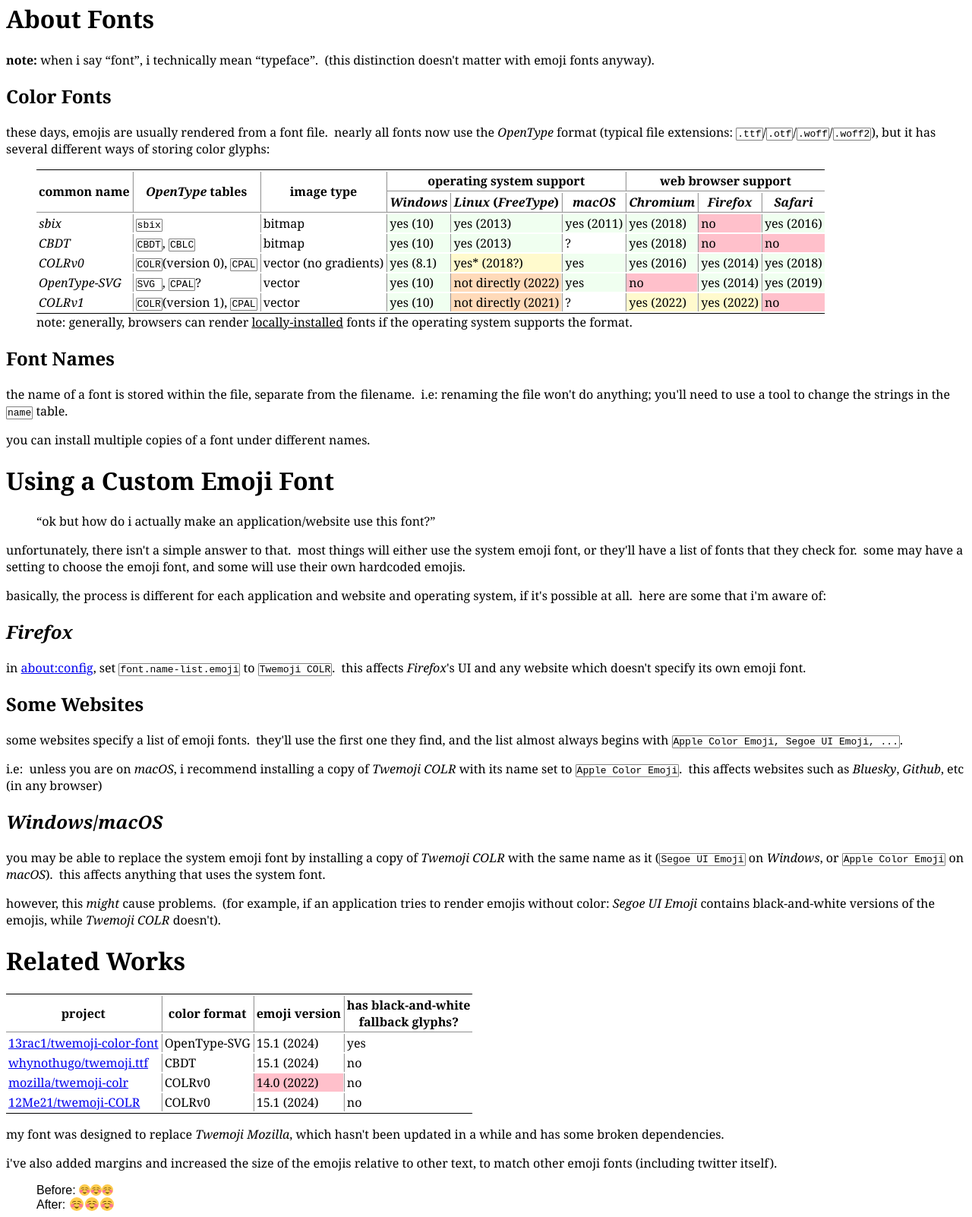
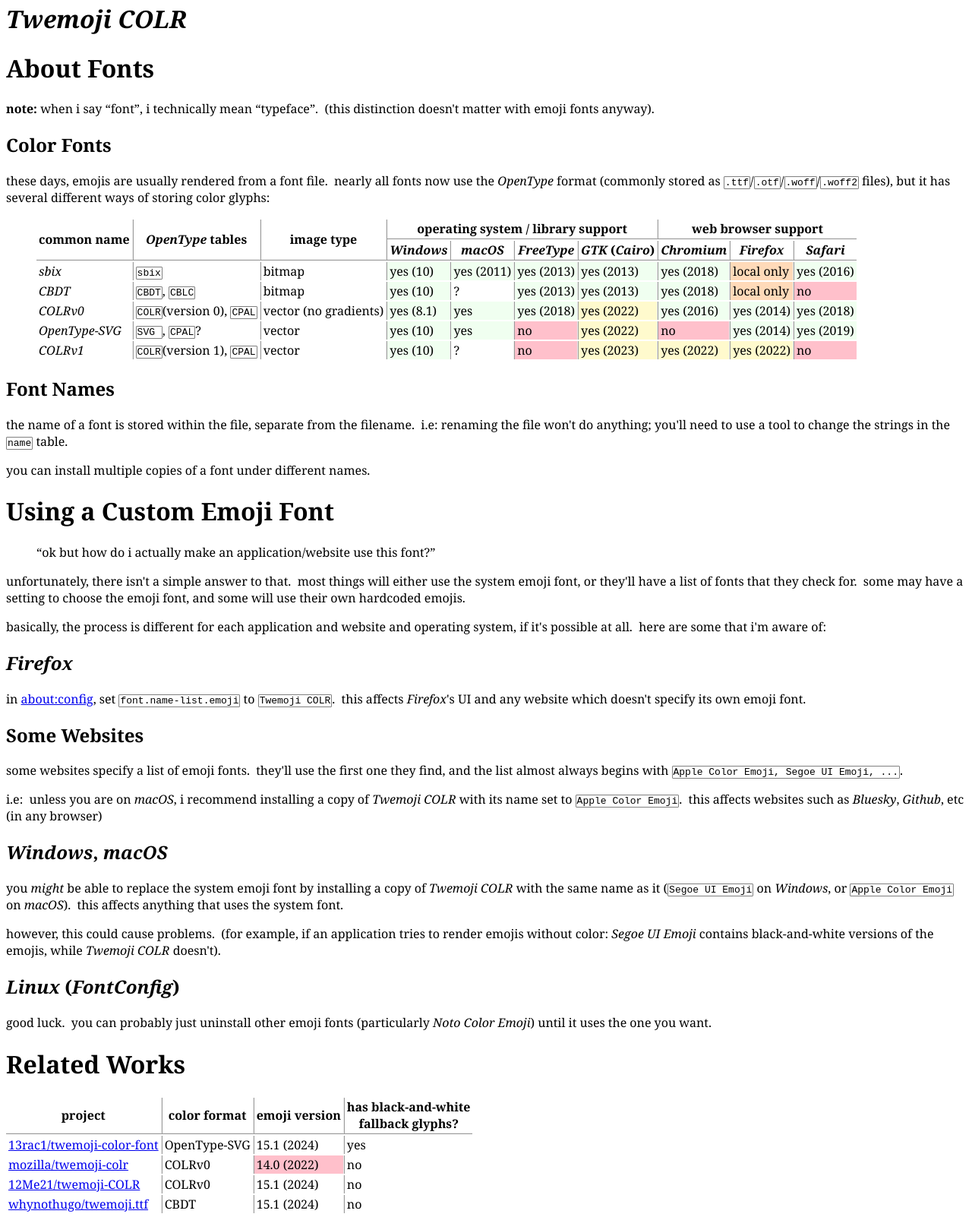
Before and after one commit to 12Me21/twemoji-COLR, a website: page readme.html in a window 1280 px wide. Shown: the part 18-1620 px from the top of the page at 76% size. Drawn offline with Linux system fonts and the light colour scheme.

Commit message:
compat table etc

```diff
--- a/readme.html
+++ b/readme.html
@@ -11,8 +11,8 @@
 	}
 
 	table {
-		border-top: 1px solid;
-		border-bottom: 1px solid;
+		//border-top: 1px solid;
+		//border-bottom: 1px solid;
 		border-spacing: 0px 2px;
 	}
 	tr>* {
@@ -27,38 +27,34 @@
 	}
 </style>
 
+<h1><i>Twemoji COLR</i></h1>
+<p>
+
 <h1>About Fonts</h1>
 <aside><b>note:</b> when i say <q>font</q>, i technically mean <q>typeface</q>.&nbsp; (this distinction doesn't matter with emoji fonts anyway).</aside>
 <h2>Color Fonts</h2>
-<p>these days, emojis are usually rendered from a font file.&nbsp; nearly all fonts now use the <i>OpenType</i> format (typical file extensions: <code>.ttf</code>/<code>.otf</code>/<code>.woff</code>/<code>.woff2</code>), but it has several different ways of storing color glyphs:
-
+<p>these days, emojis are usually rendered from a font file.&nbsp; nearly all fonts now use the <i>OpenType</i> format (commonly stored as <code>.ttf</code>/<code>.otf</code>/<code>.woff</code>/<code>.woff2</code> files), but it has several different ways of storing color glyphs:
 <figure>
 <table>
-	<tr><th rowspan=2>common name<th rowspan=2><i>OpenType</i> tables<th rowspan=2>image type<th colspan=3>operating system support<th colspan=3>web browser support</tr>
-	<tr><th><i>Windows</i><th><i>Linux</i> (<i>FreeType</i>)<th><i>macOS</i><th><i>Chromium</i><th><i>Firefox</i><th><i>Safari</i></tr>
+	<tr><th rowspan=2>common name<th rowspan=2><i>OpenType</i> tables<th rowspan=2>image type<th colspan=4>operating system / library support<th colspan=3>web browser support</tr>
+	<tr><th><i>Windows</i><th><i>macOS</i><th><i>FreeType</i><th><i>GTK</i> (<i>Cairo</i>)<th><i>Chromium</i><th><i>Firefox</i><th><i>Safari</i>
 
 	<tr><td><i>sbix</i><td><code>sbix</code><td>bitmap
-	<td bgcolor=honeydew>yes (10)<td bgcolor=honeydew>yes (2013)<td bgcolor=honeydew>yes (2011)<td bgcolor=honeydew>yes (2018)<td bgcolor=pink>no<td bgcolor=honeydew>yes (2016)
-	</tr>
+	<td bgcolor=honeydew>yes (10)<td bgcolor=honeydew>yes (2011)<td bgcolor=honeydew>yes (2013)<td bgcolor=honeydew>yes (2013)<td bgcolor=honeydew>yes (2018)<td bgcolor=peachpuff>local only<td bgcolor=honeydew>yes (2016)
 
 	<tr><td><i>CBDT</i><td><code>CBDT</code>, <code>CBLC</code><td>bitmap
-	<td bgcolor=honeydew>yes (10)<td bgcolor=honeydew>yes (2013)<td>?<td bgcolor=honeydew>yes (2018)<td bgcolor=pink>no<td bgcolor=pink>no
-	</tr>
+	<td bgcolor=honeydew>yes (10)<td>?<td bgcolor=honeydew>yes (2013)<td bgcolor=honeydew>yes (2013)<td bgcolor=honeydew>yes (2018)<td bgcolor=peachpuff>local only<td bgcolor=pink>no
 
 	<tr><td><i>COLRv0</i><td><code>COLR</code>(version 0), <code>CPAL</code><td>vector (no gradients)
-	<td bgcolor=honeydew>yes (8.1)<td bgcolor=lemonchiffon>yes* (2018?)<td bgcolor=honeydew>yes<td bgcolor=honeydew>yes (2016)<td bgcolor=honeydew>yes (2014)<td bgcolor=honeydew>yes (2018)
-	</tr>
+	<td bgcolor=honeydew>yes (8.1)<td bgcolor=honeydew>yes<td bgcolor=honeydew>yes (2018)<td bgcolor=lemonchiffon>yes (2022)<td bgcolor=honeydew>yes (2016)<td bgcolor=honeydew>yes (2014)<td bgcolor=honeydew>yes (2018)
 
 	<tr><td><i>OpenType-SVG</i><td><code>SVG&nbsp;</code>, <code>CPAL</code>?<td>vector
-	<td bgcolor=honeydew>yes (10)<td bgcolor=peachpuff>not directly (2022)<td bgcolor=honeydew>yes<td bgcolor=pink>no<td bgcolor=honeydew>yes (2014)<td bgcolor=honeydew>yes (2019)
-	</tr>
+	<td bgcolor=honeydew>yes (10)<td bgcolor=honeydew>yes<td bgcolor=pink>no<td bgcolor=lemonchiffon>yes (2022)<td bgcolor=pink>no<td bgcolor=honeydew>yes (2014)<td bgcolor=honeydew>yes (2019)
 
 	<tr><td><i>COLRv1</i><td><code>COLR</code>(version 1), <code>CPAL</code><td>vector
-	<td bgcolor=honeydew>yes (10)<td bgcolor=peachpuff>not directly (2021)<td>?<td bgcolor=lemonchiffon>yes (2022)<td bgcolor=lemonchiffon>yes (2022)<td bgcolor=pink>no
-	</tr>
-
+	<td bgcolor=honeydew>yes (10)<td>?<td bgcolor=pink>no<td bgcolor=lemonchiffon>yes (2023)<td bgcolor=lemonchiffon>yes (2022)<td bgcolor=lemonchiffon>yes (2022)<td bgcolor=pink>no
+	<!-- , honeydew, lemonchiffon, peachpuff, pink -->
 </table>
-<aside>note: generally, browsers can render <u>locally-installed</u> fonts if the operating system supports the format.</aside>
 </figure>
 
 <h2>Font Names</h2>
@@ -91,18 +87,21 @@
 <p>some websites specify a list of emoji fonts.&nbsp; they'll use the first one they find, and the list almost always begins with <code>Apple Color Emoji, Segoe UI Emoji, ...</code>.
 <p>i.e:&nbsp; unless you are on <i>macOS</i>, i recommend installing a copy of <i>Twemoji COLR</i> with its name set to <code>Apple Color Emoji</code>.&nbsp; this affects websites such as <i>Bluesky</i>, <i>Github</i>, etc (in any browser)
 
-<h2><i>Windows</i>/<i>macOS</i></h2>
-<p>you may be able to replace the system emoji font by installing a copy of <i>Twemoji COLR</i> with the same name as it (<code>Segoe UI Emoji</code> on <i>Windows</i>, or <code>Apple Color Emoji</code> on <i>macOS</i>).&nbsp; this affects anything that uses the system font.
-<p>however, this <em>might</em> cause problems.&nbsp; (for example, if an application tries to render emojis without color: <i>Segoe UI Emoji</i> contains black-and-white versions of the emojis, while <i>Twemoji COLR</i> doesn't).
+<h2><i>Windows</i>, <i>macOS</i></h2>
+<p>you <em>might</em> be able to replace the system emoji font by installing a copy of <i>Twemoji COLR</i> with the same name as it (<code>Segoe UI Emoji</code> on <i>Windows</i>, or <code>Apple Color Emoji</code> on <i>macOS</i>).&nbsp; this affects anything that uses the system font.
+<p>however, this could cause problems.&nbsp; (for example, if an application tries to render emojis without color: <i>Segoe UI Emoji</i> contains black-and-white versions of the emojis, while <i>Twemoji COLR</i> doesn't).
+
+<h2><i>Linux</i> (<i>FontConfig</i>)</h2>
+<p>good luck.&nbsp; you can probably just uninstall other emoji fonts (particularly <i>Noto Color Emoji</i>) until it uses the one you want.
 
 <h1>Related Works</h1>
 
 <table>
 	<tr><th>project<th>color format<th>emoji version<th>has black-and-white<br>fallback glyphs?</tr>
 	<tr><td><a href=https://github.com/13rac1/twemoji-color-font>13rac1/twemoji-color-font</a><td>OpenType-SVG<td>15.1 (2024)<td>yes</tr>
-	<tr><td><a href=https://git.sr.ht/~whynothugo/twemoji.ttf>whynothugo/twemoji.ttf<td>CBDT<td>15.1 (2024)<td>no</tr>
 	<tr><td><a href=https://github.com/mozilla/twemoji-colr>mozilla/twemoji-colr<td>COLRv0<td bgcolor=pink>14.0 (2022)<td>no</tr>
 	<tr><td><a href=https://github.com/12Me21/twemoji-COLR>12Me21/twemoji-COLR<td>COLRv0<td>15.1 (2024)<td>no</tr>
+	<tr><td><a href=https://git.sr.ht/~whynothugo/twemoji.ttf>whynothugo/twemoji.ttf<td>CBDT<td>15.1 (2024)<td>no</tr>
 </table>
 
 <p>my font was designed to replace <i>Twemoji Mozilla</i>, which hasn't been updated in a while and has some broken dependencies.
```
